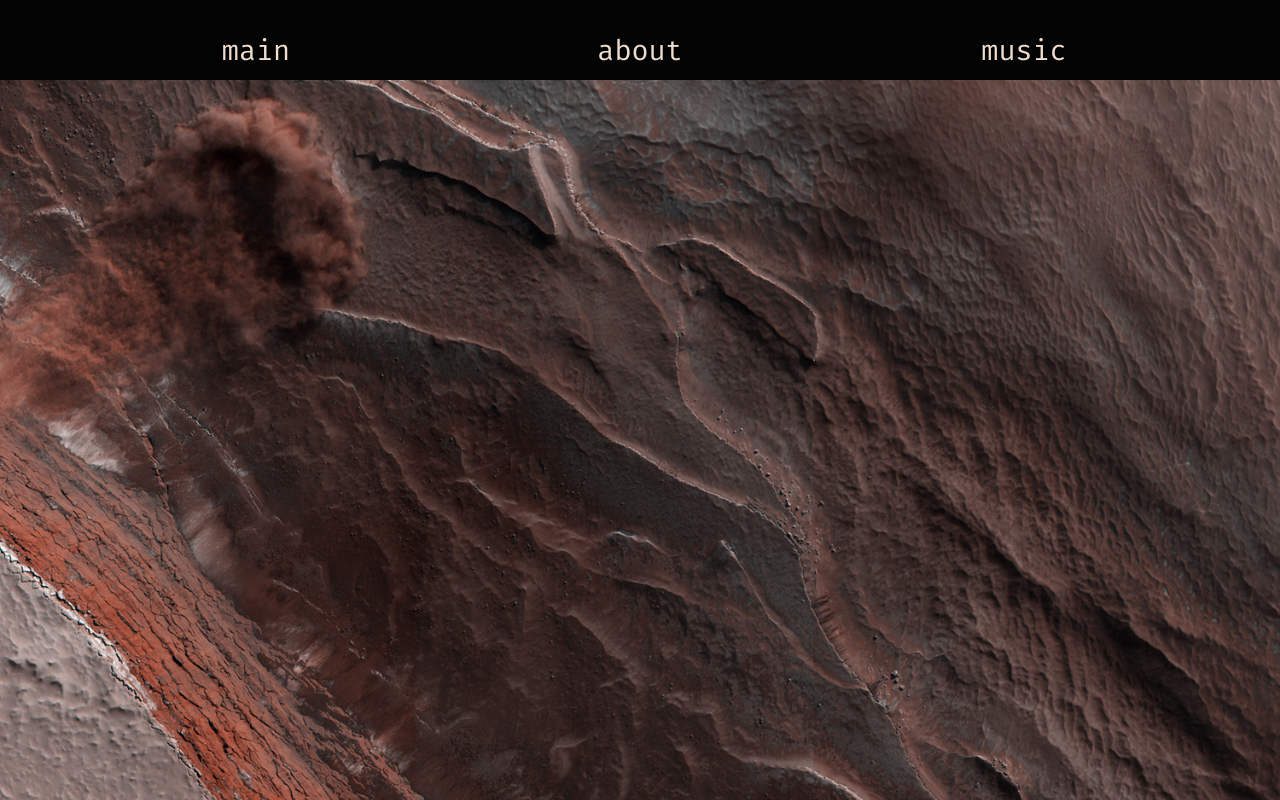
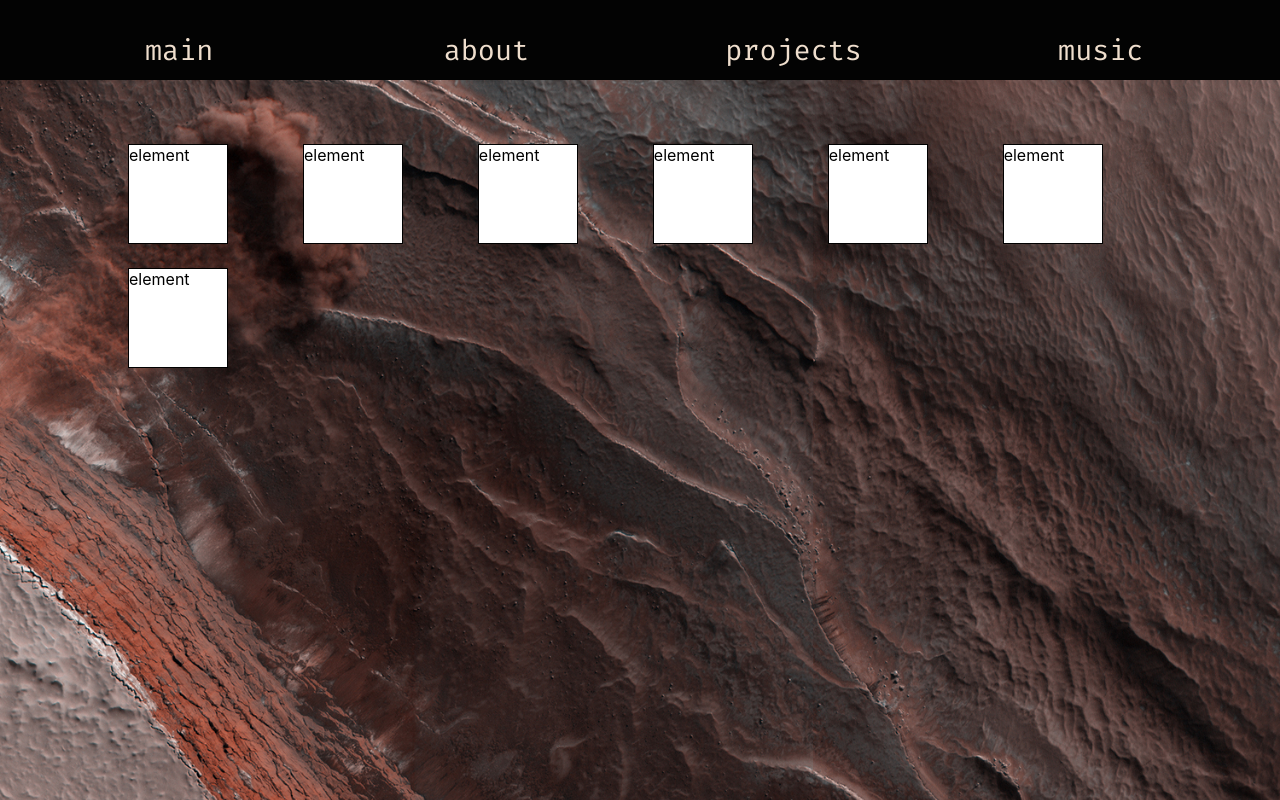
Before and after one commit to weronikaviola/weronika-p, a React (Create React App) app: page /projects in a window 1280 px wide. Built offline with nearby package versions, Linux system fonts and the light colour scheme; a web font is replaced by a local one.

Commit message:
first work on projects page

```diff
--- a/src/App.scss
+++ b/src/App.scss
@@ -11,6 +11,7 @@
 @import "./stylesheets/components/base_card";
 @import "./stylesheets/components/base_screen";
 @import "./stylesheets/components/slideshow";
+@import "./stylesheets/components/graph";
 
 @import "./stylesheets/pages/music";
 @import "./stylesheets/pages/projects";
--- a/src/Constants/about.js
+++ b/src/Constants/about.js
@@ -36,7 +36,7 @@ export const EXPERIENCE_TECH = [
   {
     name: "npm create-redux-component",
     position: "owner",
-    description: "I developed the `create-redux-component` to speed up the process of creating new React-Redux components for my company. It works best with Ruby backend and allows the user to create a functional, ready to use component within a few seconds. Just add the component to the react-bundle file and use it in your views!",
+    description: "I developed the `create-redux-component` to speed up the process of creating new React-Redux components for Ruby on Rails apps that use React frontend. It allows the user to create a functional, ready to use component within a few seconds. Just add the component to the react-bundle file and use it in your views!",
     bullets: [
       "built this package with javascript and commander.",
     ],
--- a/src/Constants/projects.js
+++ b/src/Constants/projects.js
@@ -1,33 +1,69 @@
-/* eslint-disable import/prefer-default-export */
+import PropTypes from "prop-types";
+
 export const PROJECTS = [
   {
+    id: 1,
     name: "Silversheet",
-    title: "jr. Software Engineer",
-    description: [
-      "first line",
-      "second line",
-      "third line",
-    ],
+    title: "software engineer",
     image: "https://i.imgur.com/tc3cpVo.png",
+    url: "www.silversheet.com",
+    importance: 5,
+    area: "silversheet",
   },
   {
+    id: 2,
     name: "npm create-redux-component",
-    title: "Author",
-    description: [
-      "first line",
-      "second line",
-      "third line",
-    ],
+    title: "author",
     image: "https://upload.wikimedia.org/wikipedia/commons/thumb/d/db/Npm-logo.svg/1280px-Npm-logo.svg.png",
+    url: "https://www.npmjs.com/package/create-redux-component",
+    importance: 5,
+    area: "reactredux",
   },
   {
-    name: "Silversheet",
-    title: "jr. Software Engineer",
-    description: [
-      "first line",
-      "second line",
-      "third line",
-    ],
-    image: "https://i.imgur.com/tc3cpVo.png",
+    id: 3,
+    name: "text to binary translator",
+    title: "author",
+    url: "https://weronikaviola.github.io/text-to-binary-translator",
+    importance: 1,
+    area: "textbinary",
+  },
+  {
+    id: 4,
+    name: "Izabela Bujak - professional website",
+    title: "co-author",
+    url: "www.izabelabujak.com",
+    importance: 2,
+    area: "izabujak",
+  },
+  {
+    id: 5,
+    name: "Leaflet",
+    title: "backend engineer",
+    url: "https://mgr-leaflet.herokuapp.com/main/",
+    importance: 2,
+    area: "leaflet",
+  },
+  {
+    id: 6,
+    name: "Housemates",
+    title: "fullstack engineer",
+    url: "http://house--mates.herokuapp.com/",
+    importance: 2,
+    area: "housemates",
+  },
+  {
+    id: 7,
+    name: "OnePP",
+    title: "fullstack engineer",
+    url: "http://one-pp.herokuapp.com/",
+    importance: 4,
+    area: "onepp",
   },
 ];
+
+export const GRAPH_PROP_TYPES = PropTypes.shape({
+  name: PropTypes.string.isRequired,
+  title: PropTypes.string.isRequired,
+  url: PropTypes.string.isRequired,
+  importance: PropTypes.number.isRequired,
+});
--- /dev/null
+++ b/src/components/Graph/Graph.jsx
@@ -0,0 +1,47 @@
+import React, { useEffect, useState } from "react";
+import PropTypes from "prop-types";
+import { GRAPH_PROP_TYPES } from "../../Constants";
+import { generateRandom } from "../../utilities/utils";
+
+const MAX_GRID_COLUMNS = 6;
+const MAX_GRID_ROWS = 4;
+
+const GraphElement = ({
+  area,
+  id,
+  name,
+  url,
+}) => (
+  <div
+    className="graph__element"
+    style={{
+      // gridArea: area,
+    }}
+  >
+    element
+  </div>
+);
+
+
+GraphElement.propTypes = {
+  //
+};
+
+
+const Graph = ({
+  elements,
+}) => {
+  return (
+    <div className="graph">
+      {elements.map(element => (
+        <GraphElement {...element} key={element.id} />
+      ))}
+    </div>
+  );
+};
+
+Graph.propTypes = {
+  elements: PropTypes.arrayOf(GRAPH_PROP_TYPES).isRequired,
+};
+
+export default Graph;
--- a/src/components/Header/Header.jsx
+++ b/src/components/Header/Header.jsx
@@ -18,7 +18,7 @@ const Header = () => {
       <div className={`nav-menu ${open && "visible"}`}>
         <MenuItem name="main" root alternativeName="01101101 01100001 01101001 01101110" onClick={toggleMenu} />
         <MenuItem name="about" alternativeName="01101101 01100101" onClick={toggleMenu} />
-        {/* <MenuItem name="projects" alternativeName="01110111 01101111 01110010 01101011" onClick={toggleMenu} /> */}
+        <MenuItem name="projects" alternativeName="01110111 01101111 01110010 01101011" onClick={toggleMenu} />
         <MenuItem name="music" alternativeName="01100001 01110010 01110100" onClick={toggleMenu} />
       </div>
     </div>
--- a/src/pages/Projects/Projects.jsx
+++ b/src/pages/Projects/Projects.jsx
@@ -1,22 +1,20 @@
-import React, { useState } from "react";
+import React from "react";
 
 import BaseScreen from "../../components/BaseScreen/BaseScreen";
+import Graph from "../../components/Graph/Graph";
 
-import { PROJECTS } from "../../Constants";
+import {
+  PROJECTS,
+} from "../../Constants";
 
-const Projects = () => {
-  const [visible, changeVisible] = useState(0);
-  const PROJECTS_COUNT = PROJECTS.length - 1;
-
-  return (
+const Projects = () => (
   <>
     <BaseScreen classNames="projects-screen">
       <div className="projects-div">
-
+        <Graph elements={PROJECTS} />
       </div>
     </BaseScreen>
   </>
 );
-};
 
 export default Projects;
--- /dev/null
+++ b/src/stylesheets/components/_graph.scss
@@ -0,0 +1,19 @@
+.graph {
+  display: grid;
+  grid-template-columns: 1fr 1fr 1fr 1fr 1fr 1fr;
+  grid-template-rows: 1fr 1fr 1fr 1fr;
+  grid-column-gap: 2vw;
+  grid-row-gap: 3vh;
+  grid-template-areas:
+    "leaflet reactredux"
+    "silversheet"
+    "onepp housemates"
+    "izabujak textbinary";
+  .graph__element {
+    height: 100px;
+    width: 100px;
+    background: white;
+    color: black;
+    border: 1px solid black;
+  }
+}
--- a/src/stylesheets/pages/_projects.scss
+++ b/src/stylesheets/pages/_projects.scss
@@ -3,7 +3,7 @@
   background-image: url("/images/mars.jpg");
   background-size: cover;
   .projects-div {
-    margin: 0 auto;
+    margin: 5% auto;
     width: 80vw;
     .next-project {
       padding: 20px;
--- /dev/null
+++ b/src/utilities/utils.js
@@ -0,0 +1,3 @@
+export function generateRandom(max) {
+  return Math.floor(Math.random() * max);
+};
```
Also changed, not shown: 1 other file (tests, documents, lock files or other folders). Lines whose indentation alone changed are shown as unchanged.
